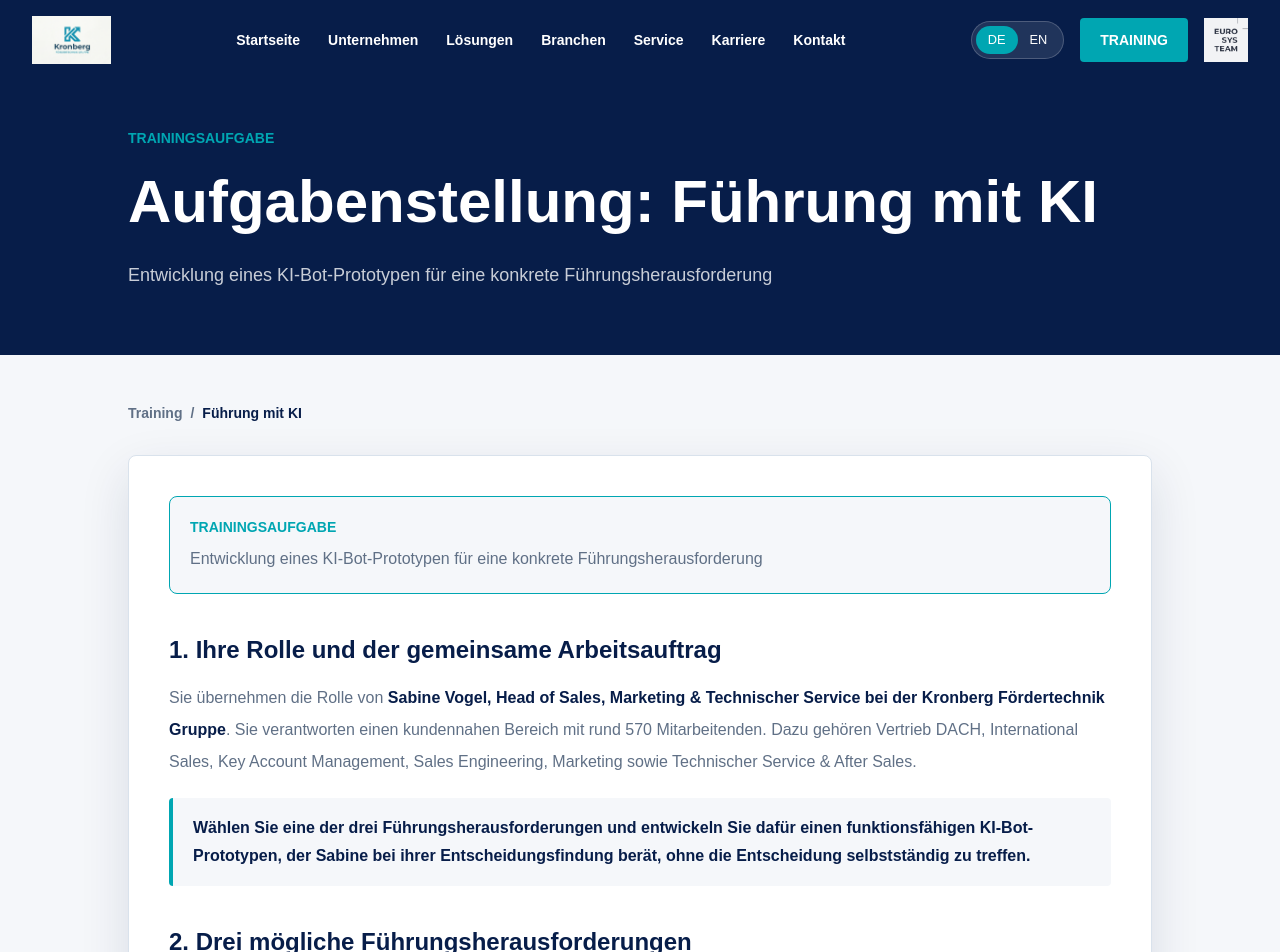
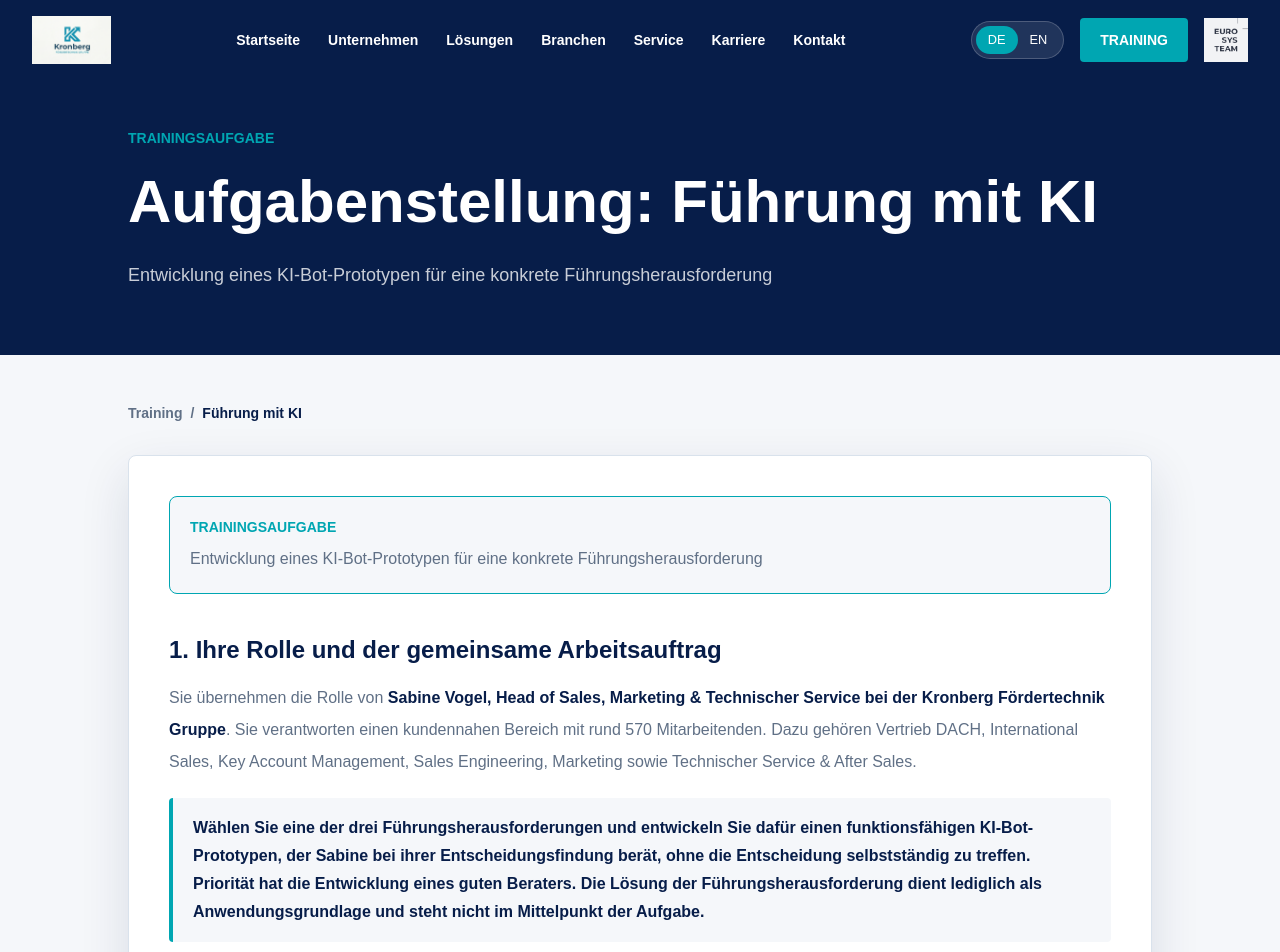
Before and after one commit to eurosysteam/Kronberg, a Next.js app: page /training/leadership in a window 1280 px wide. Shown: the top 952 px of the page. Built offline with nearby package versions, Linux system fonts and the light colour scheme.

Commit message:
Clarify priority of leadership advisor

```diff
--- a/content/training/leadership.de.ts
+++ b/content/training/leadership.de.ts
@@ -16,7 +16,7 @@
         "Sie übernehmen die Rolle von **Sabine Vogel, Head of Sales, Marketing & Technischer Service bei der Kronberg Fördertechnik Gruppe**. Sie verantworten einen kundennahen Bereich mit rund 570 Mitarbeitenden. Dazu gehören Vertrieb DACH, International Sales, Key Account Management, Sales Engineering, Marketing sowie Technischer Service & After Sales.",
       ],
       callout:
-        "Wählen Sie eine der drei Führungsherausforderungen und entwickeln Sie dafür einen funktionsfähigen KI-Bot-Prototypen, der Sabine bei ihrer Entscheidungsfindung berät, ohne die Entscheidung selbstständig zu treffen.",
+        "Wählen Sie eine der drei Führungsherausforderungen und entwickeln Sie dafür einen funktionsfähigen KI-Bot-Prototypen, der Sabine bei ihrer Entscheidungsfindung berät, ohne die Entscheidung selbstständig zu treffen. Priorität hat die Entwicklung eines guten Beraters. Die Lösung der Führungsherausforderung dient lediglich als Anwendungsgrundlage und steht nicht im Mittelpunkt der Aufgabe.",
     },
     {
       title: "2. Drei mögliche Führungsherausforderungen",
--- a/content/training/leadership.en.ts
+++ b/content/training/leadership.en.ts
@@ -16,7 +16,7 @@
         "You take on the role of **Sabine Vogel, Head of Sales, Marketing & Technical Service at Kronberg Fördertechnik Gruppe**. You are responsible for a customer-facing division with around 570 employees. It includes DACH Sales, International Sales, Key Account Management, Sales Engineering, Marketing, and Technical Service & After Sales.",
       ],
       callout:
-        "Choose one of the three leadership challenges and develop a functional AI bot prototype that advises Sabine in her decision-making without making the decision itself.",
+        "Choose one of the three leadership challenges and develop a functional AI bot prototype that advises Sabine in her decision-making without making the decision itself. The priority is to develop an effective advisor. Solving the leadership challenge serves only as the application context and is not the focus of the task.",
     },
     {
       title: "2. Three possible leadership challenges",
```
